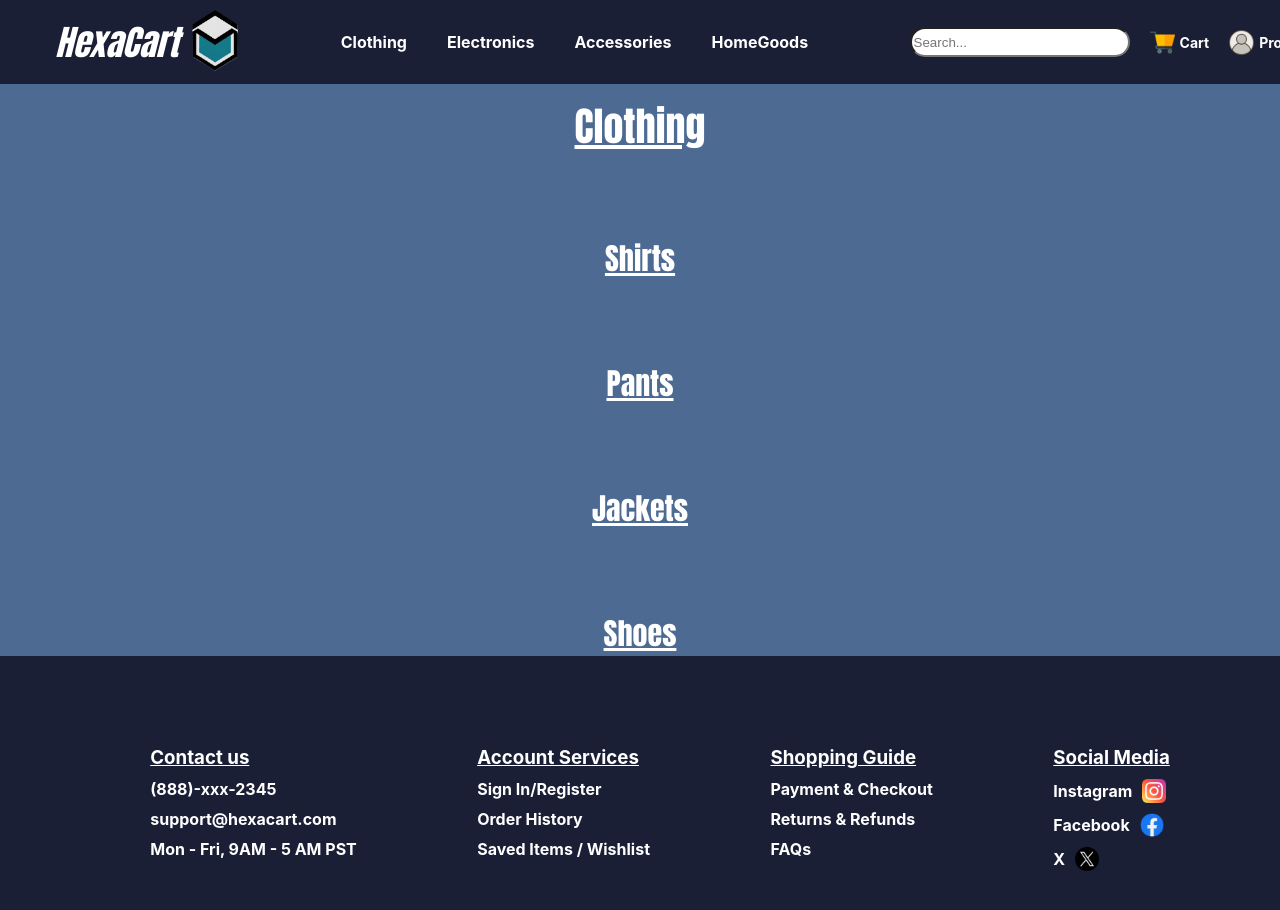
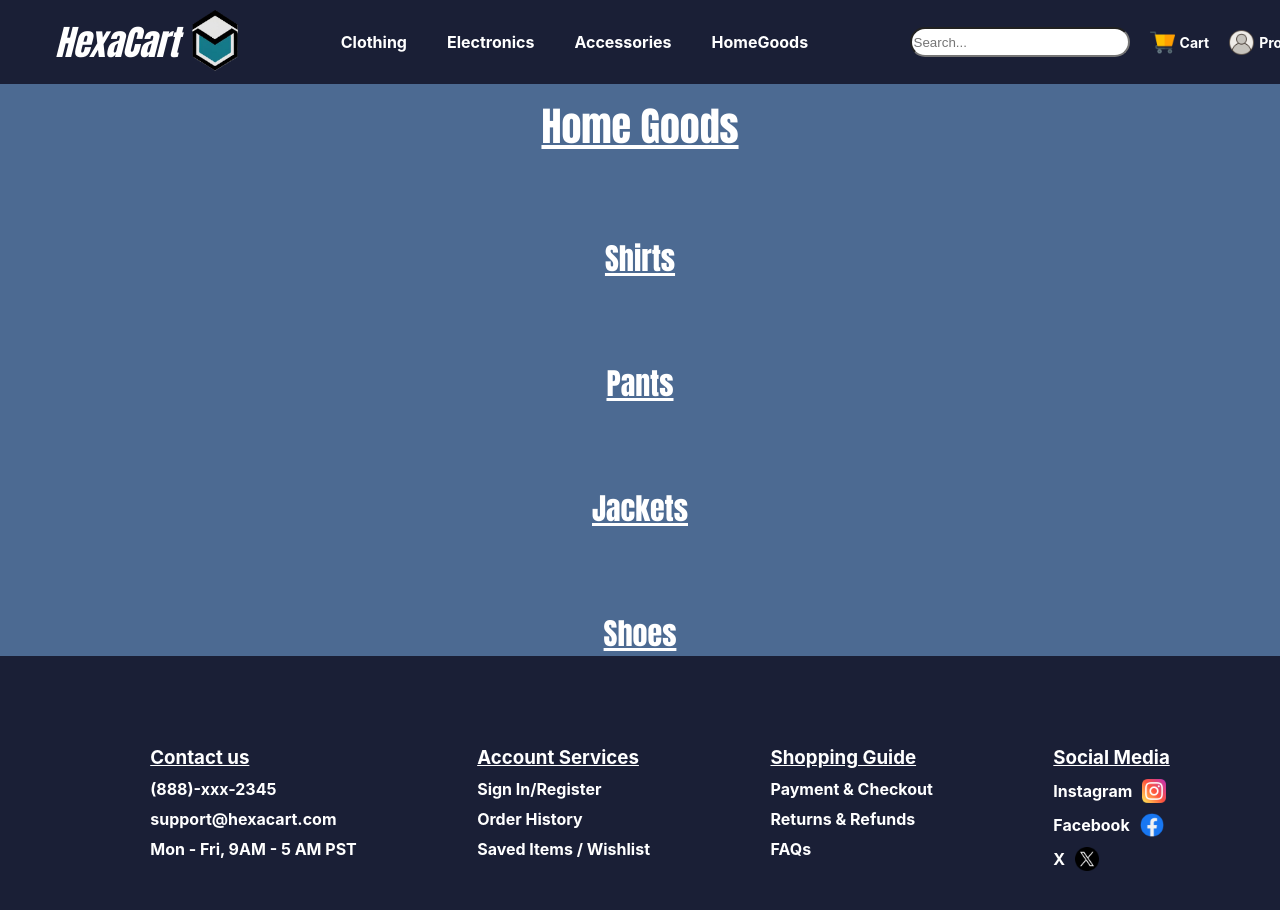
Before and after one commit to Kobe040102/E-Commerce-Market-Store-, a React (Create React App) app: page /HomeGoodsPage in a window 1280 px wide. Shown: the top 910 px of the page. Built offline with nearby package versions, Linux system fonts and the light colour scheme.

Commit message:
updating all Pages

```diff
--- a/src/Components/Navbar.jsx
+++ b/src/Components/Navbar.jsx
@@ -22,10 +22,10 @@ function Nav() {
                                         <a href="/ClothingPage">Clothing</a>
                                     </li>
                                     <li>
-                                        <a href="/AccessoriesPage">Electronics</a>
+                                        <a href="/ElectronicsPage">Electronics</a>
                                     </li>
                                     <li>
-                                        <a href="/ElectronicsPage">Accessories</a>
+                                        <a href="/AccessoriesPage">Accessories</a>
                                     </li>
                                     <li>
                                         <a href="/HomeGoodsPage">HomeGoods</a>
--- a/src/Pages/AccessoriesPage.jsx
+++ b/src/Pages/AccessoriesPage.jsx
@@ -6,7 +6,7 @@ function Accessories() {
         <Navbar />
         <section id="main">
         <div className='Clothing-container'>
-                    <h1 className='Clothing-title'>Clothing</h1>
+                    <h1 className='Clothing-title'>Accessories</h1>
                     <div className='Shirt-container'>
                         <h1 className='proc-title'>Shirts</h1>
                     </div>
--- a/src/Pages/ClothingPage.jsx
+++ b/src/Pages/ClothingPage.jsx
@@ -10,15 +10,27 @@ function Clothes() {
                     <h1 className='Clothing-title'>Clothing</h1>
                     <div className='Shirt-container'>
                         <h1 className='proc-title'>Shirts</h1>
+                        <div className='img-container'>
+
+                        </div>
                     </div>
                     <div className='Pants-container'>
                     <h1 className='proc-title'>Pants</h1>
+                    <div className='img-container'>
+
+                    </div>
                     </div>
                     <div className='Jacket-container'>
                     <h1 className='proc-title'>Jackets</h1>
+                    <div className='img-container'>
+
+                    </div>
                     </div>
                     <div className='Shoe-container'>
                     <h1 className='proc-title'>Shoes</h1>
+                    <div className='img-container'>
+
+                    </div>
                     </div>
                 </div>
             </section>
--- a/src/Pages/ElectronicsPage.jsx
+++ b/src/Pages/ElectronicsPage.jsx
@@ -6,7 +6,7 @@ function Electronics() {
             <Navbar />
             <section id="main">
             <div className='Clothing-container'>
-                    <h1 className='Clothing-title'>Clothing</h1>
+                    <h1 className='Clothing-title'>Electronics</h1>
                 <div className='Shirt-container'>
                         <h1 className='proc-title'>Shirts</h1>
                     </div>
--- a/src/Pages/HomeGoodsPage.jsx
+++ b/src/Pages/HomeGoodsPage.jsx
@@ -6,7 +6,7 @@ function HomeGoods() {
             <Navbar />
             <section id="main">
             <div className='Clothing-container'>
-                    <h1 className='Clothing-title'>Clothing</h1>
+                    <h1 className='Clothing-title'>Home Goods</h1>
                 <div className='Shirt-container'>
                         <h1 className='proc-title'>Shirts</h1>
                     </div>
```
